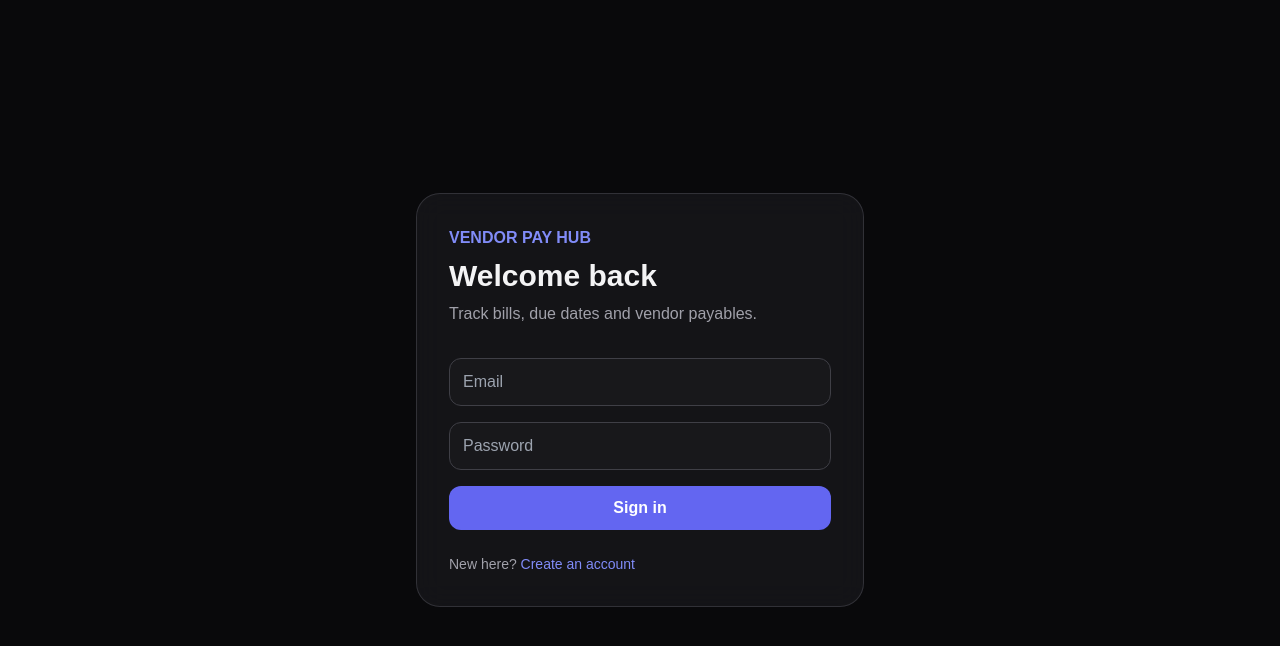
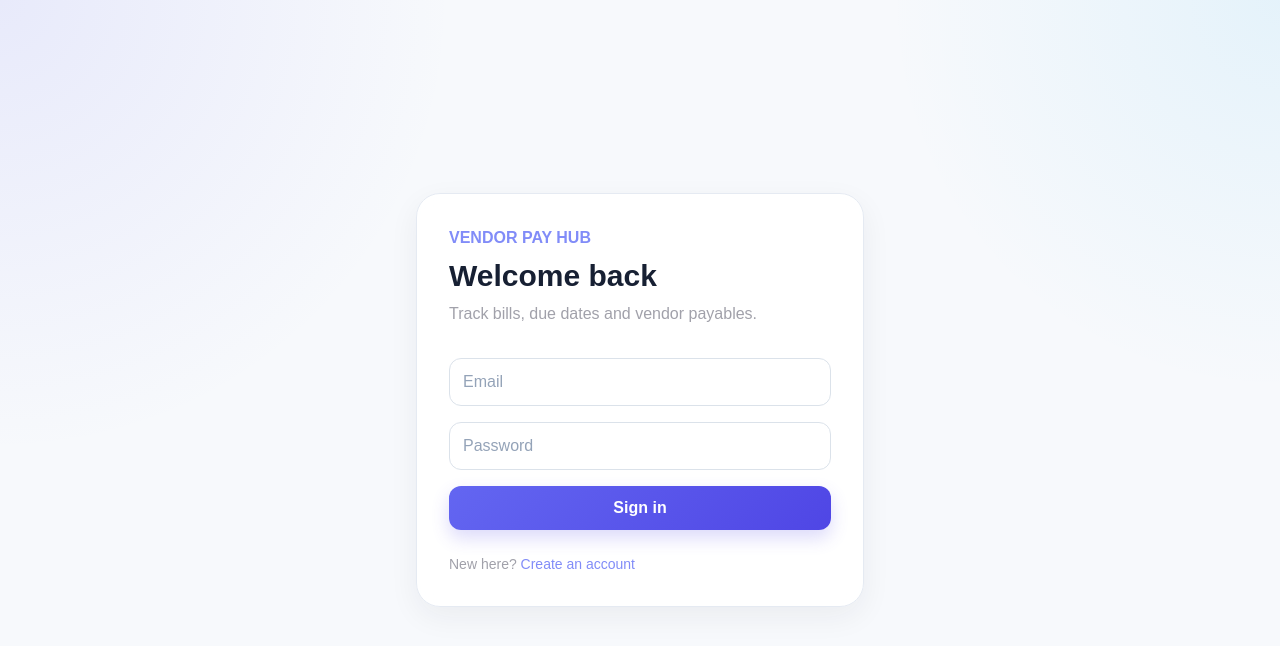
Before and after one commit to rutvikhirapara1/nc, a Next.js app: page /login in a window 1280 px wide. Shown: the top 646 px of the page. Built offline with nearby package versions, Linux system fonts and the light colour scheme.

Commit message:
Refresh UI with premium light Tailwind theme

```diff
--- a/app/globals.css
+++ b/app/globals.css
@@ -1,4 +1,104 @@
 @tailwind base;
 @tailwind components;
 @tailwind utilities;
-:root{color-scheme:dark}*{box-sizing:border-box}body{margin:0;background:#09090b;color:#f4f4f5;font-family:Arial,Helvetica,sans-serif}.glass{background:rgba(24,24,27,.78);border:1px solid rgba(63,63,70,.7);backdrop-filter:blur(14px)}.input{width:100%;border-radius:12px;border:1px solid #3f3f46;background:#18181b;padding:11px 13px;color:#f4f4f5;outline:none}.input:focus{border-color:#6366f1;box-shadow:0 0 0 3px rgba(99,102,241,.15)}.btn{border-radius:12px;padding:10px 14px;font-weight:600;transition:.15s}.btn-primary{background:#6366f1;color:white}.btn-primary:hover{background:#4f46e5}.btn-muted{background:#27272a;color:#e4e4e7}.btn-muted:hover{background:#3f3f46}.table-row:hover{background:rgba(39,39,42,.45)}
+
+:root { color-scheme: light; }
+
+* { box-sizing: border-box; }
+
+html { scroll-behavior: smooth; }
+
+body {
+  margin: 0;
+  background:
+    radial-gradient(circle at top left, rgba(99,102,241,.10), transparent 30%),
+    radial-gradient(circle at top right, rgba(14,165,233,.08), transparent 26%),
+    #f7f9fc;
+  color: #172033;
+  font-family: Arial, Helvetica, sans-serif;
+}
+
+button, input, select, textarea { font: inherit; }
+
+.glass {
+  background: rgba(255,255,255,.90);
+  border: 1px solid #e5eaf2;
+  box-shadow: 0 10px 30px rgba(31,41,55,.06);
+  backdrop-filter: blur(10px);
+}
+
+.input {
+  width: 100%;
+  border-radius: 12px;
+  border: 1px solid #dbe2ea;
+  background: #fff;
+  padding: 11px 13px;
+  color: #172033;
+  outline: none;
+  transition: border-color .15s, box-shadow .15s, background .15s;
+}
+
+.input::placeholder { color: #94a3b8; }
+
+.input:focus {
+  border-color: #818cf8;
+  box-shadow: 0 0 0 4px rgba(99,102,241,.12);
+}
+
+.btn {
+  border-radius: 12px;
+  padding: 10px 14px;
+  font-weight: 600;
+  transition: transform .15s, box-shadow .15s, background .15s, opacity .15s;
+}
+
+.btn:hover:not(:disabled) { transform: translateY(-1px); }
+.btn:disabled { cursor: not-allowed; opacity: .55; }
+
+.btn-primary {
+  color: #fff;
+  background: linear-gradient(135deg, #6366f1, #4f46e5);
+  box-shadow: 0 8px 18px rgba(79,70,229,.20);
+}
+
+.btn-primary:hover:not(:disabled) {
+  background: linear-gradient(135deg, #4f46e5, #4338ca);
+}
+
+.btn-muted {
+  background: #f3f6fa;
+  color: #334155;
+  border: 1px solid #e2e8f0;
+}
+
+.btn-muted:hover:not(:disabled) { background: #e9eef5; }
+
+.table-row { transition: background .12s; }
+.table-row:hover { background: #f8fafc; }
+
+@keyframes spin { to { transform: rotate(360deg); } }
+.spinner {
+  width: 16px;
+  height: 16px;
+  border-radius: 9999px;
+  border: 2px solid currentColor;
+  border-right-color: transparent;
+  animation: spin .65s linear infinite;
+}
+
+.skeleton {
+  position: relative;
+  overflow: hidden;
+  background: #edf2f7;
+}
+
+.skeleton::after {
+  content: "";
+  position: absolute;
+  inset: 0;
+  transform: translateX(-100%);
+  background: linear-gradient(90deg, transparent, rgba(255,255,255,.65), transparent);
+  animation: shimmer 1.4s infinite;
+}
+
+@keyframes shimmer { 100% { transform: translateX(100%); } }
```
